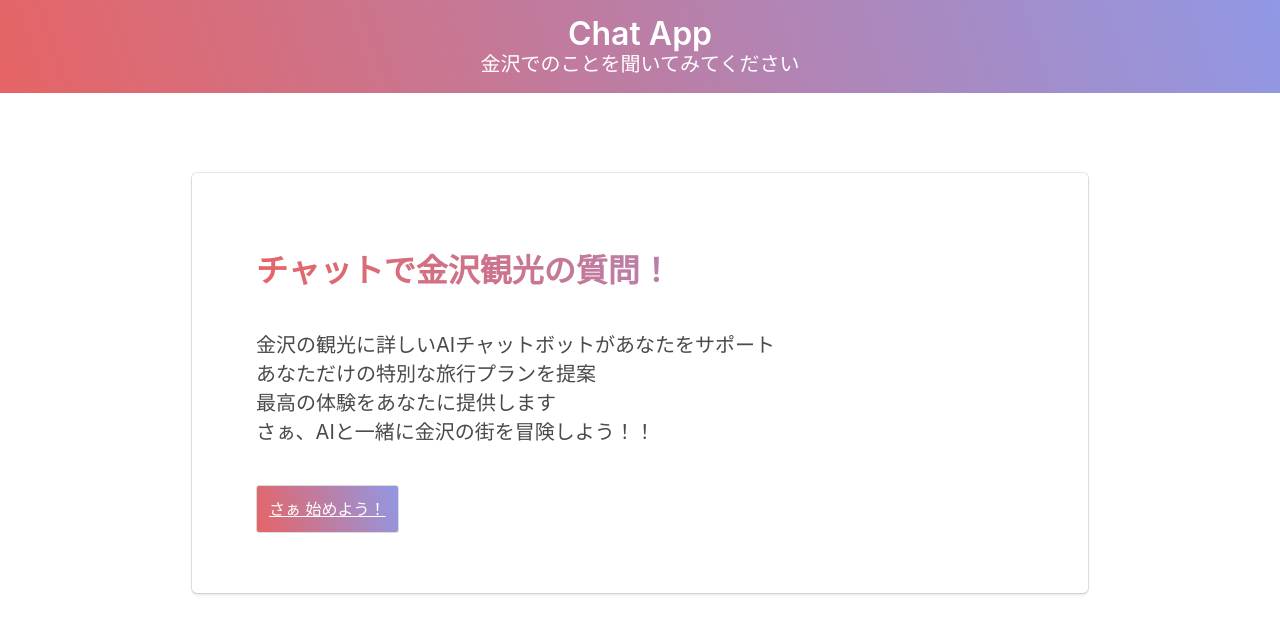
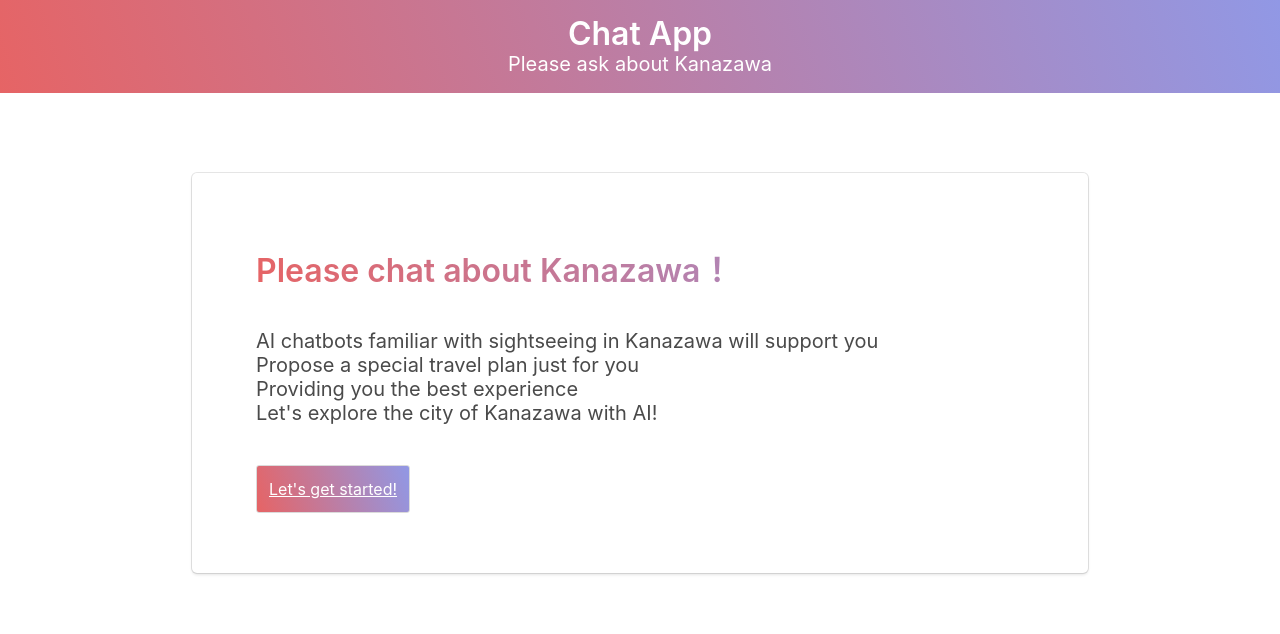
Before and after one commit to SuzukiDaishi/twa-chat-demo, a plain HTML site: page templates/index.html in a window 1280 px wide. Drawn offline with Linux system fonts and the light colour scheme.

Commit message:
英語化

```diff
--- a/templates/index.html
+++ b/templates/index.html
@@ -137,7 +137,7 @@
                 Chat App
             </h1>
             <p class="subtitle text-white">
-                金沢でのことを聞いてみてください
+                Please ask about Kanazawa
             </p>
         </header>
 
@@ -146,19 +146,19 @@
                 <div class="box mag-side pad-side pad-top mag-bottom">
                     <div class="columns pad-top">
                     <h3 class="title is-3 grad-text">
-                        チャットで金沢観光の質問！
+                        Please chat about Kanazawa！
                     </h3>
                 </div>
                 <div class="columns pad-top">
                     <p class="is-size-5">
-                        金沢の観光に詳しいAIチャットボットがあなたをサポート<br >
-                        あなただけの特別な旅行プランを提案<br >
-                        最高の体験をあなたに提供します<br >
-                        さぁ、AIと一緒に金沢の街を冒険しよう！！
+                        AI chatbots familiar with sightseeing in Kanazawa will support you<br >
+                        Propose a special travel plan just for you<br >
+                        Providing you the best experience<br >
+                        Let's explore the city of Kanazawa with AI!
                     </p>
                 </div>
                 <div class="columns pad-top pad-bottom">
-                    <a href="/chat" class="button is-medium is-rounded grad-bg">さぁ 始めよう！</a>
+                    <a href="/chat" class="button is-medium is-rounded grad-bg">Let's get started!</a>
                 </div>
             </section>
         </div>
```
Also changed, not shown: templates/chat.html (+6 -6 lines).
